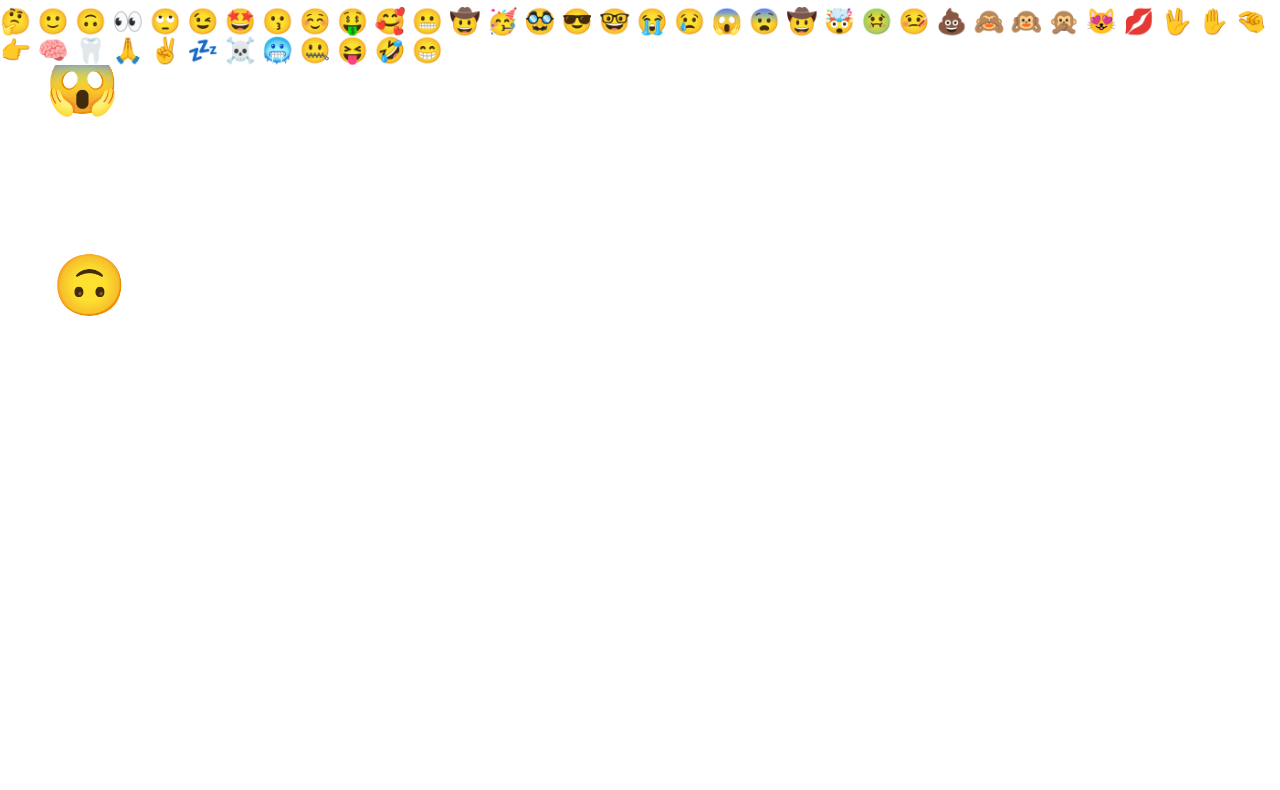
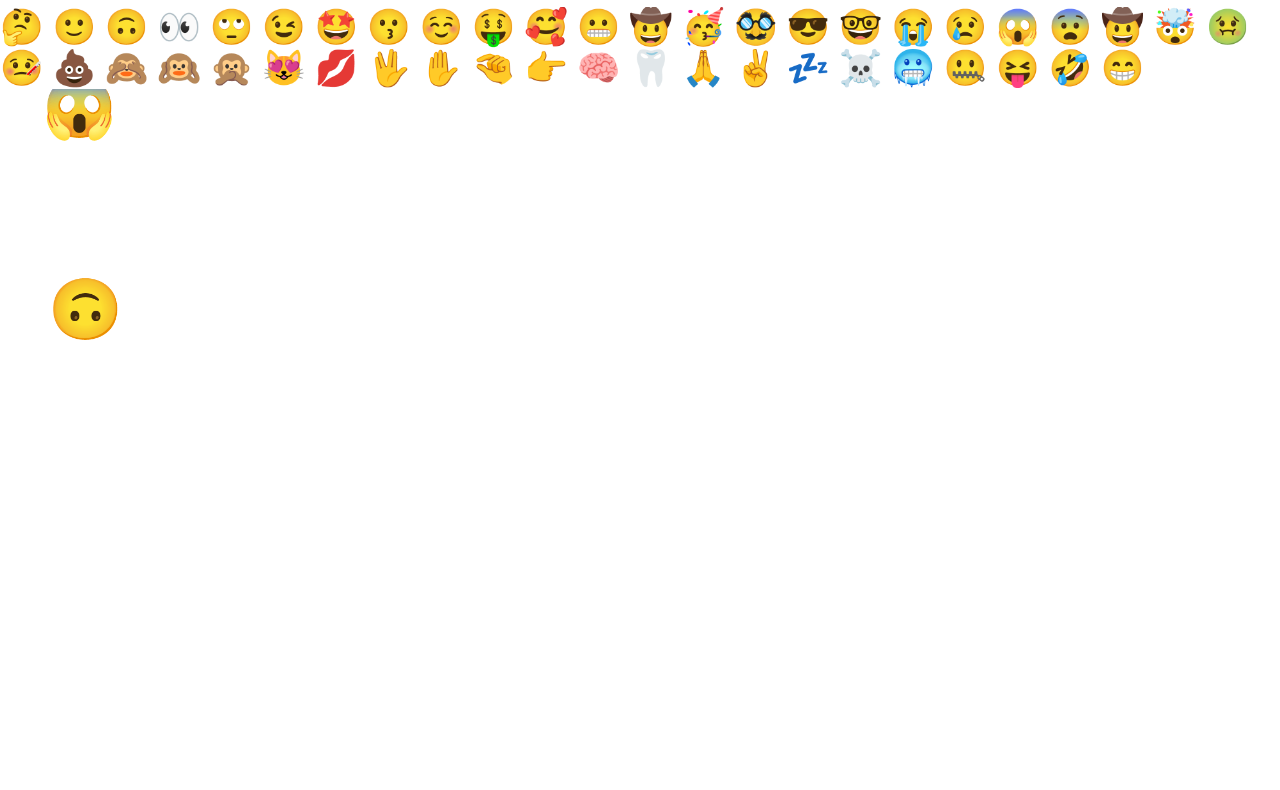
Before and after one commit to aurelius-in/catch, a plain HTML site: page index.html in a window 1280 px wide. Shown: the part 73-863 px from the top of the page. Drawn offline with Linux system fonts and the light colour scheme.

Commit message:
Update index.html

```diff
--- a/index.html
+++ b/index.html
@@ -12,7 +12,7 @@
       touch-action: manipulation; /* Prevent default zoom */
     }
     #emojiList {
-      font-size: 25px;  /* Adjust the size as needed */
+      font-size: 35px;  /* Adjust the size as needed */
     }
   </style>
 </head>
@@ -28,7 +28,7 @@
   const canvas = document.getElementById('gameCanvas');
   const ctx = canvas.getContext('2d');
   let basketX = canvas.width / 2;
-  const basketWidth = 80;
+  const basketWidth = 90;
   const basketHeight = 50;
   const emojiSize = 60;
   let emojis = [];
@@ -96,13 +96,14 @@ function drawEmojis() {
 }
 
   // Function to generate random emojis
-  function generateEmoji() {
-    if (remainingEmojis.length === 0) return;
+function generateEmoji() {
+  if (remainingEmojis.length === 0) return;
 
-    const randomEmoji = remainingEmojis[Math.floor(Math.random() * remainingEmojis.length)];
-    const randomX = Math.floor(Math.random() * canvas.width);
-    emojis.push({ char: randomEmoji, x: randomX, y: -emojiSize });
-  }
+  const randomEmoji = remainingEmojis[Math.floor(Math.random() * remainingEmojis.length)];
+  const randomX = Math.floor(Math.random() * (canvas.width - emojiSize)); // Adjusted this line
+  emojis.push({ char: randomEmoji, x: randomX, y: -emojiSize });
+}
+
 
   // Main game loop
   function gameLoop() {
```
